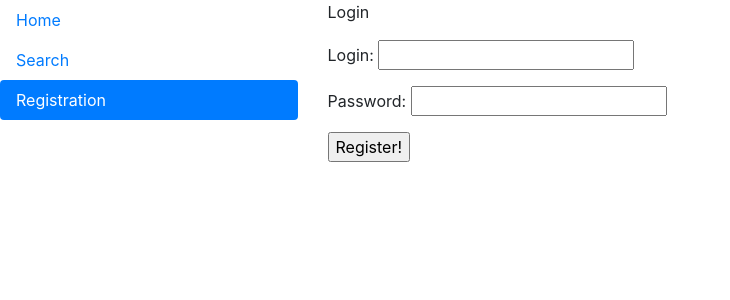
After one commit to dingaidarbek/incubator, a Flask app: template templates/login.html in a window 1280 px wide. The commit adds this page. Shown: the top 300 px of the page, without its empty margins (0-730 px from the left). Run offline with Flask 3, Linux system fonts and the light colour scheme; the template is opened without the code that fills it, so the values that code supplies are empty; some libraries are stand-ins or nearby versions.

Commit message:
improved registration

```diff
--- a/backend.py
+++ b/backend.py
@@ -14,20 +14,42 @@ def registration():
 
         login = request.form["login"]
         password = request.form["password"]
+        repeatPassword = request.form["repeatPassword"]
+        if password == repeatPassword:
+            # userAccount = {'login': hash(login.strip()), 'password':hash(password.strip())} #with encoding
+            userAccount = {'login': login.strip(), 'password':password.strip()} # without encoding
+            with open("users.json") as users:
+                usersJson = json.load(users)
+
+            usersJson.append(userAccount)
+
+            with open("users.json", 'w') as json_file:
+                json.dump(usersJson, json_file, indent=4, separators=(',',': '))
+
+            return redirect(url_for("user", usr=login))
+        else:
+            return "password does not match" + render_template("registration.html")
+    else:
+        return render_template("registration.html")
+
+@app.route("/login", methods=["POST", "GET"])
+def login():
+    if request.method == "POST":
+
+        login = request.form["login"]
+        password = request.form["password"]
         userAccount = {'login': hash(login.strip()), 'password':hash(password.strip())}
 
         with open("users.json") as users:
             usersJson = json.load(users)
 
-        usersJson.append(userAccount)
-
-        with open("users.json", 'w') as json_file:
-            json.dump(usersJson, json_file, indent=4, separators=(',',': '))
-
-        return redirect(url_for("user", usr="dimash"))
+        for user in usersJson:
+            if user["login"] == login:
+                if user["password"] == password:
+                            return redirect(url_for("user", usr=login))
 
     else:
-        return render_template("registration.html")
+        return render_template("login.html")
 
 @app.route("/<usr>")
 def user(usr):
--- /dev/null
+++ b/templates/login.html
@@ -0,0 +1,13 @@
+{% extends "base.html" %}
+{% block title %}Login Page{% endblock %}
+
+{% block registration %}active{% endblock %}
+{% block content %}
+<form action="#" method="post">
+	<p>Login</p>
+	<p>Login: <input type="text" name = "login" /></p>
+	<p>Password: <input type="password" name = "password" /></p>
+	<p><input type="submit" value="Register!"/></p>
+</form>
+
+{% endblock %}
```
Also changed, not shown: templates/registration.html (+19 -2 lines), users.json (+12 -0 lines), README.md.
